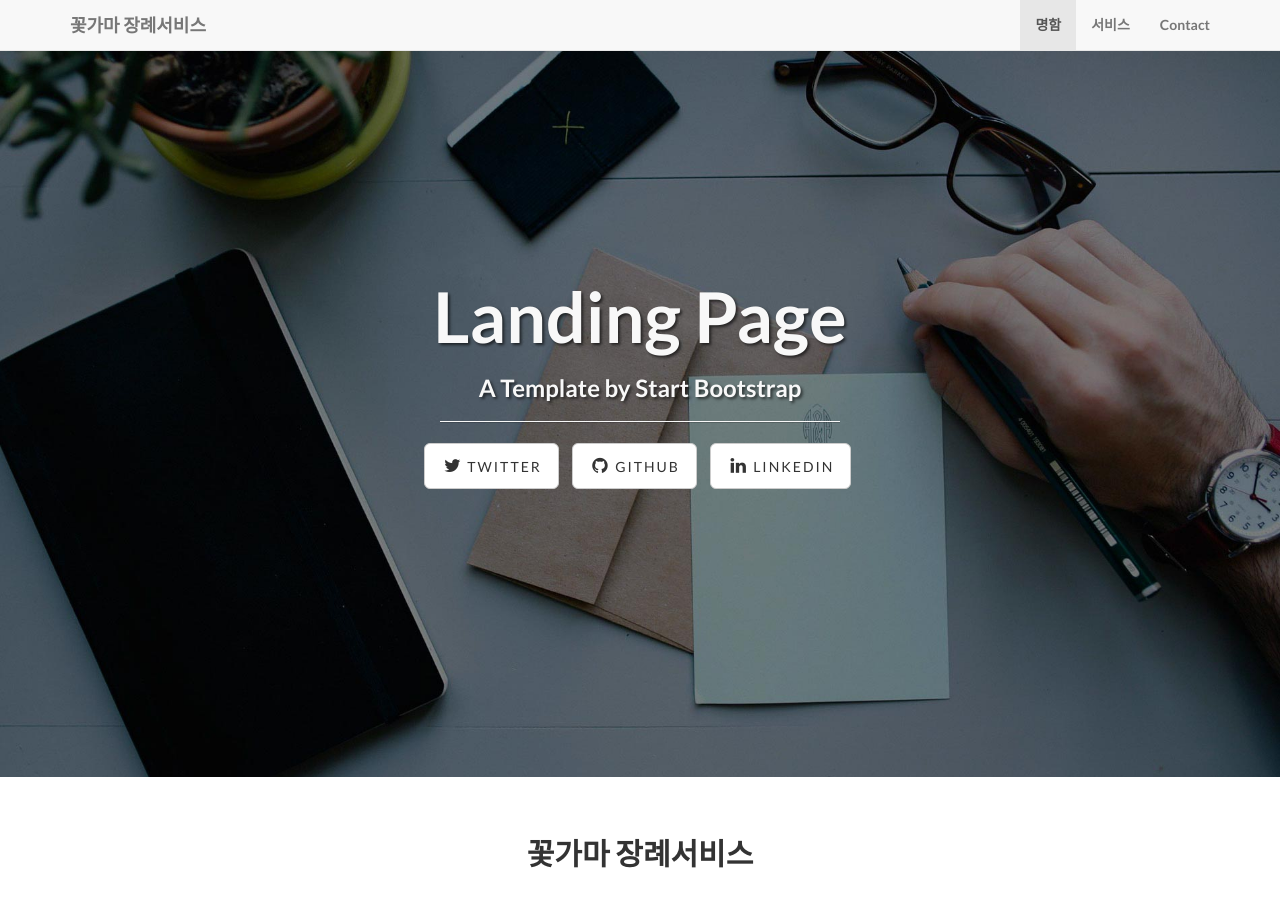
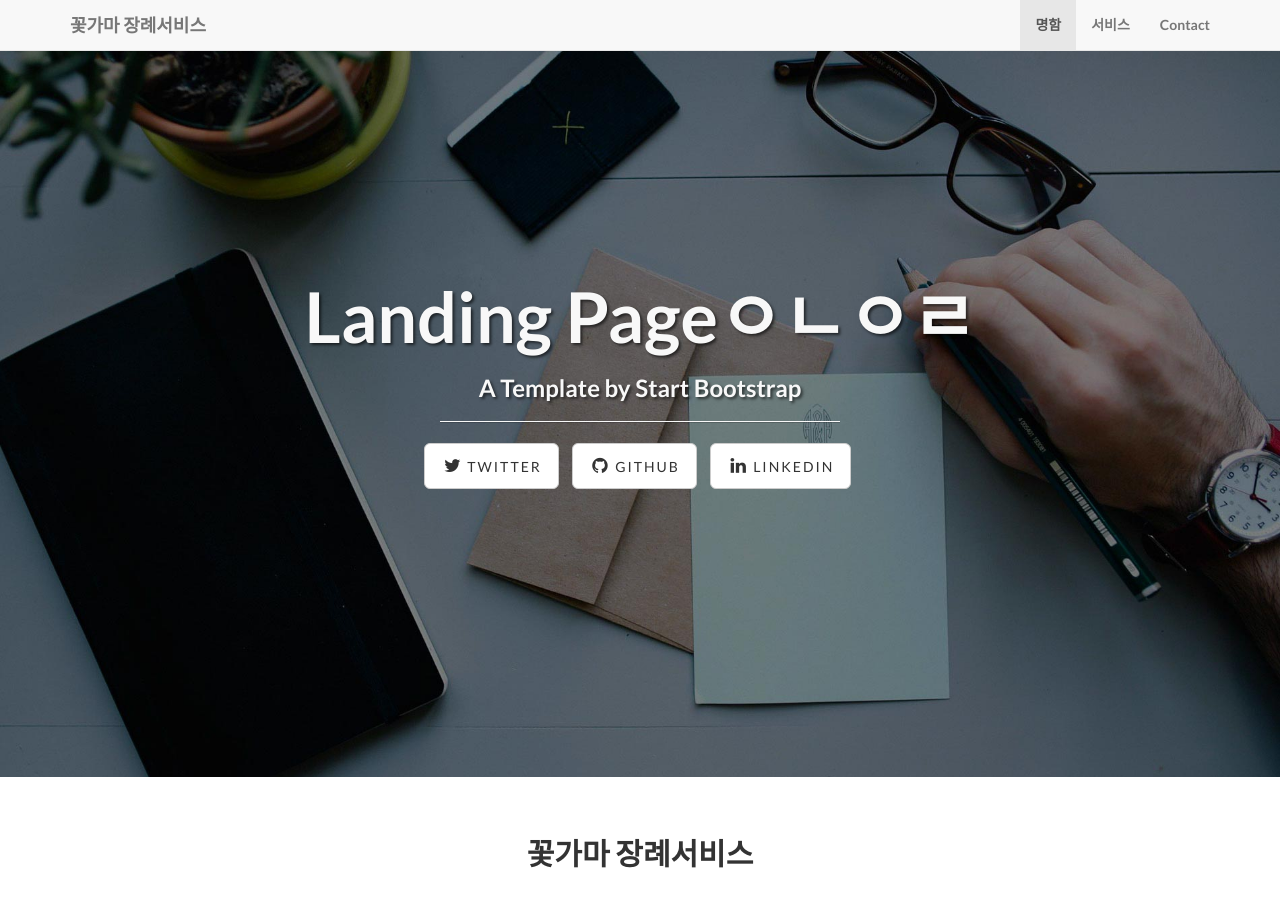
Before and after one commit to leevra/ggoggama, a Jekyll site: the page built from index.html, in a window 1280 px wide and 900 px high. Built offline with Jekyll 4.4.1, drawn with Linux system fonts in a browser that asks for light colours.

Commit message:
Update header.html

```diff
--- a/_includes/header.html
+++ b/_includes/header.html
@@ -39,7 +39,7 @@
 			<div class="row">
 				<div class="col-lg-12">
 					<div class="intro-message">
-						<h1>{{ page.title }}</h1>
+						<h1>{{ page.title }}ㅇㄴㅇㄹ</h1>
 						<h3>{{ page.subTitle }}</h3>
 						<hr class="intro-divider">
 						<ul class="list-inline intro-social-buttons">
```
